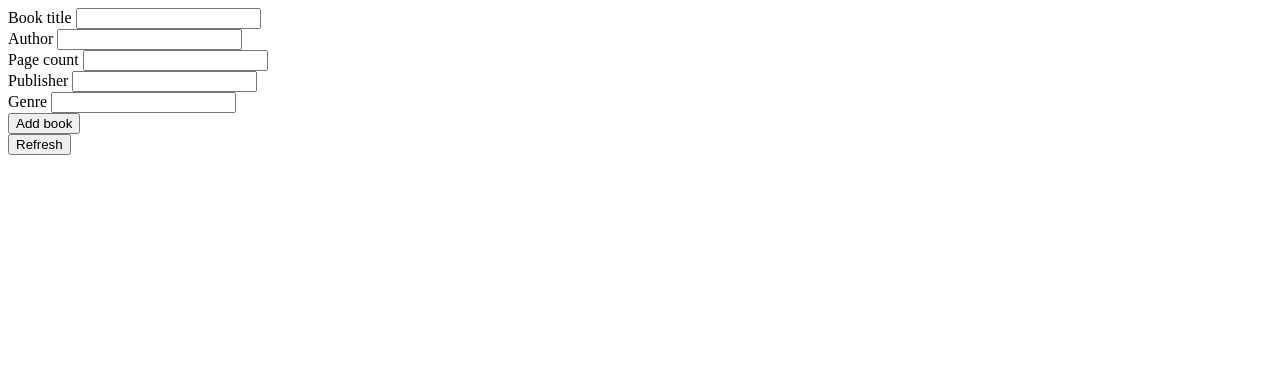
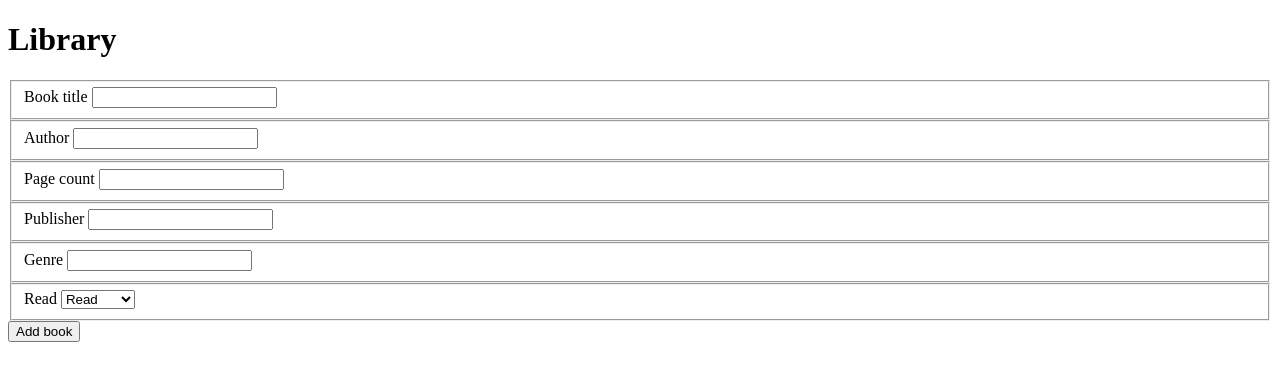
Before and after one commit to Th0se/Library, a plain HTML site: page index.html in a window 1280 px wide. Drawn offline with Linux system fonts and the light colour scheme.

Commit message:
finish the core functionality

```diff
--- a/app.js
+++ b/app.js
@@ -1,12 +1,13 @@
 let library = [];
 
 
-function Book (title, author, pageCount, publisher, genre) {
+function Book (title, author, pageCount, publisher, genre, read) {
     this.Title = title;
     this.Author = author;
     this.PageCount = pageCount;
     this.Publisher = publisher;
     this.Genre = genre;
+    this.Read = read;
 }
 
 
@@ -15,28 +16,26 @@ const author = document.querySelector(`#bookAuthor`);
 const pageCount = document.querySelector(`#bookPageCount`);
 const publisher = document.querySelector(`#bookPublisher`);
 const genre = document.querySelector(`#bookGenre`);
+const read = document.querySelector(`#bookRead`);
 
 
 const addBook = () => {
-    const a = new Book(title.value, author.value, pageCount.value, publisher.value, genre.value);
+    const a = new Book(title.value, author.value, pageCount.value, publisher.value, genre.value, read.value);
     library.push(a);
     return library;
 }
 
 
+const showCase = document.querySelector(`#showcase`);
 const register = document.querySelector(`#register`);
 register.addEventListener('click', () => {
-    console.log(addBook());
-});
-
-const showCase = document.querySelector(`#showcase`);
-const refresh = document.querySelector(`#refresh`);
-refresh.addEventListener('click', () => {
+    addBook()
     while (showCase.firstChild) {
         showCase.removeChild(showCase.firstChild);
     };
     for (let book in library) {
         let entry = document.createElement(`div`);
+        entry.classList.add(`book`);
         let detail = [];
         for (let i in library[book]) {
             detail.push(library[book][i])
--- a/index.html
+++ b/index.html
@@ -10,35 +10,44 @@
 </head>
 
 <body>
-    <header></header>
+    <header>
+        <h1>Library</h1>
+
+    </header>
     <main>
         <div id="input">
             <form id="bookInput">
-                <div id="title">
+                <fieldset id="title">
                     <label for="bookTitle" class="inputLabel">Book title</label>
                     <input type="text" id="bookTitle" name="bookTitle" />
-                </div>
-                <div id="author">
+                </fieldset>
+                <fieldset id="author">
                     <label for="bookAuthor" class="inputLabel">Author</label>
                     <input type="text" name="bookAuthor" id="bookAuthor">
-                </div>
-                <div id="pageCount">
+                </fieldset>
+                <fieldset id="pageCount">
                     <label for="bookPageCount" class="inputLabel">Page count</label>
                     <input type="text" name="bookPageCount" id="bookPageCount" />
-                </div>
-                <div id="publisher">
+                </fieldset>
+                <fieldset id="publisher">
                     <label for="publisher" class="inputLabel">Publisher</label>
                     <input type="text" name="bookPublisher" id="bookPublisher" />
-                </div>
-                <div id="genre">
+                </fieldset>
+                <fieldset id="genre">
                     <label for="bookGenre" class="inputLabel">Genre</label>
                     <input type="text" id="bookGenre" name="bookGenre" />
-                </div>
+                </fieldset>
+                <fieldset id="read">
+                    <label for="bookRead" class="inputLabel">Read</label>
+                    <select id="bookRead" name="bookRead">
+                        <option value="read">Read</option>
+                        <option value="unread">Not read</option>
+                    </select>
+                </fieldset>
             </form>
             <button id="register">Add book</button>
         </div>
         <div id="display">
-            <button id="refresh">Refresh</button>
             <div id="showcase"></div>
         </div>
     </main>
```
